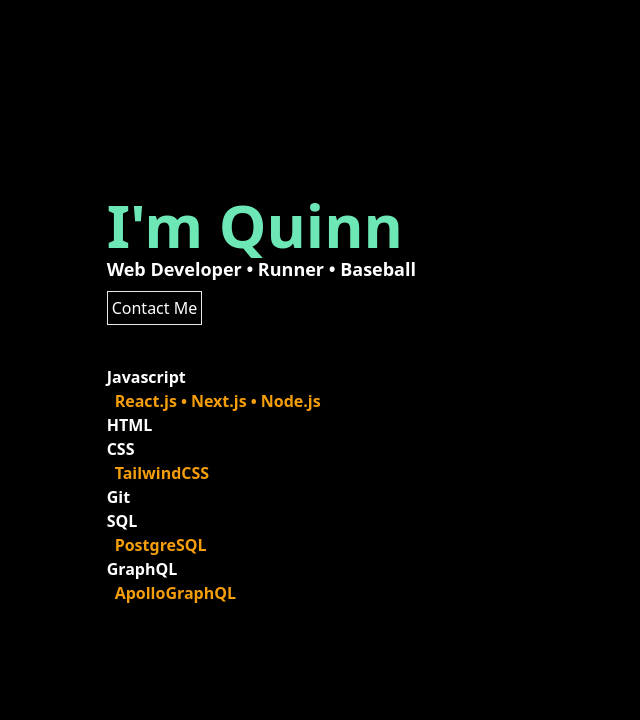
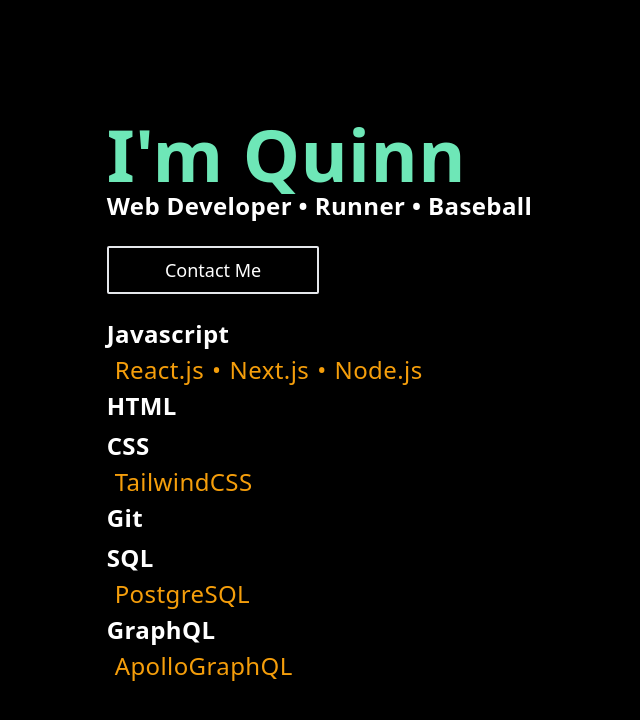
Before and after one commit to QMaximillian/quinn-personal-website, a Next.js app: page / in a window 1280 px wide. Shown: the top 720 px of the page, without its empty margins (0-640 px from the left). Built offline with nearby package versions, Linux system fonts and the light colour scheme.

Commit message:
Move  component to a new file. Add new pseudo-class variants to tailwind config file. Make below  and  styles (they are the same currently)

```diff
--- /dev/null
+++ b/components/DeveloperPreview.js
@@ -0,0 +1,47 @@
+import * as React from 'react'
+import skills from '../skills.json'
+
+function DeveloperPreview() {
+  return (
+    <div className="tracking-wide text-white font-bold flex flex-col justify-center items-start w-10/12 min-h-full">
+      <div>
+        <div className="text-green-300 text-7xl">I&apos;m Quinn</div>
+        <div className="text-2xl font-semibold">
+          Web Developer • Runner • Baseball
+        </div>
+        <button
+          type="button"
+          className="rounded-sm p-2 mt-6 w-1/2 text-lg border-2 hover:text-green-300 hover:border-green-300 focus:text-green-300 focus:border-green-300 active:text-green-300 active:border-green-300"
+        >
+          Contact Me
+        </button>
+      </div>
+      <div className="mt-5">
+        {skills.map((skill) => {
+          return (
+            <div className="text-2xl" key={skill.name}>
+              <div className="pt-1">{skill.name}</div>
+              <div className="pt-1">
+                {skill.frameworks?.map((framework, i) => (
+                  <span
+                    key={framework}
+                    className=" text-yellow-500 first:pl-2 font-medium"
+                  >
+                    {framework}
+                    <span className="mx-2">
+                      {i !== skill.frameworks.length - 1 && `•`}
+                    </span>
+                  </span>
+                ))}
+              </div>
+            </div>
+          )
+        })}
+      </div>
+    </div>
+  )
+}
+
+DeveloperPreview.displayName = 'DeveloperPreview'
+
+export default DeveloperPreview
--- a/pages/index.js
+++ b/pages/index.js
@@ -1,6 +1,6 @@
 import Head from 'next/head'
+import DeveloperPreview from '../components/DeveloperPreview'
 import Footer from '../components/Footer'
-import skills from '../skills.json'
 
 export default function Home() {
   return (
@@ -10,34 +10,7 @@ export default function Home() {
         <link rel="icon" href="/favicon.ico" />
       </Head>
       <main className="h-full w-full flex flex-col justify-start items-center bg-black">
-        <div className=" text-white font-semibold  rounded-sm flex flex-col justify-center items-start h-full w-10/12">
-          <div>
-            <div className="text-green-300 text-6xl">I&apos;m Quinn</div>
-            <div className="text-lg">Web Developer • Runner • Baseball</div>
-          </div>
-          <button type="button" className="mt-2 p-1 text-base border">
-            Contact Me
-          </button>
-          <div className="mt-10">
-            {skills.map((skill) => {
-              return (
-                <div>
-                  <div>{skill.name}</div>
-                  <div>
-                    {skill.frameworks?.map((framework, i) => (
-                      <span className="text-yellow-500 first:pl-2">
-                        {framework}
-                        <span className="mx-1">
-                          {i !== skill.frameworks.length - 1 && `•`}
-                        </span>
-                      </span>
-                    ))}
-                  </div>
-                </div>
-              )
-            })}
-          </div>
-        </div>
+        <DeveloperPreview />
         {/* <Footer /> */}
       </main>
     </>
--- a/tailwind.config.js
+++ b/tailwind.config.js
@@ -7,6 +7,8 @@ module.exports = {
   variants: {
     extend: {
       padding: ['first'],
+      textColor: ['active'],
+      borderColor: ['active'],
     },
   },
   plugins: [],
```
